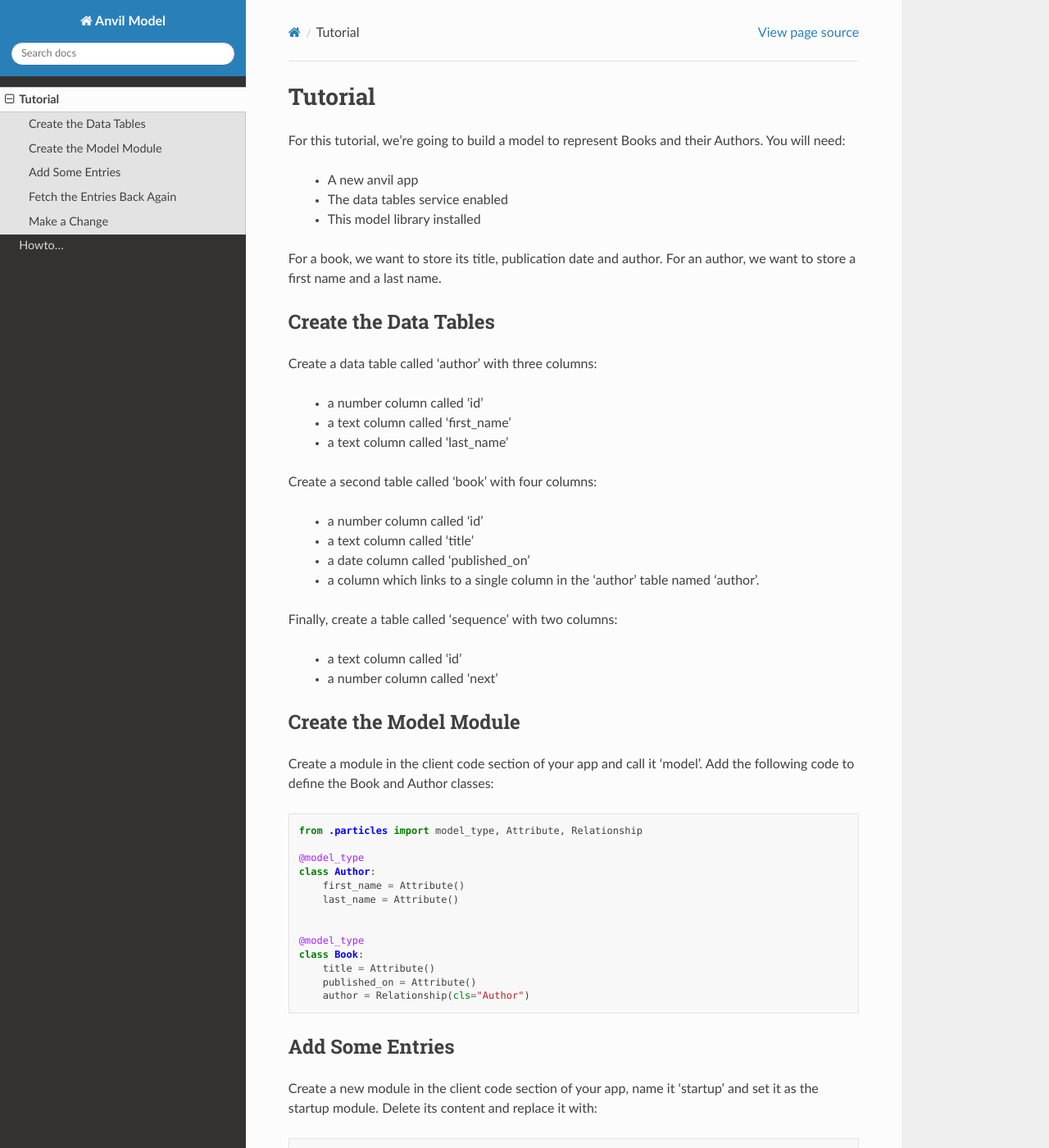
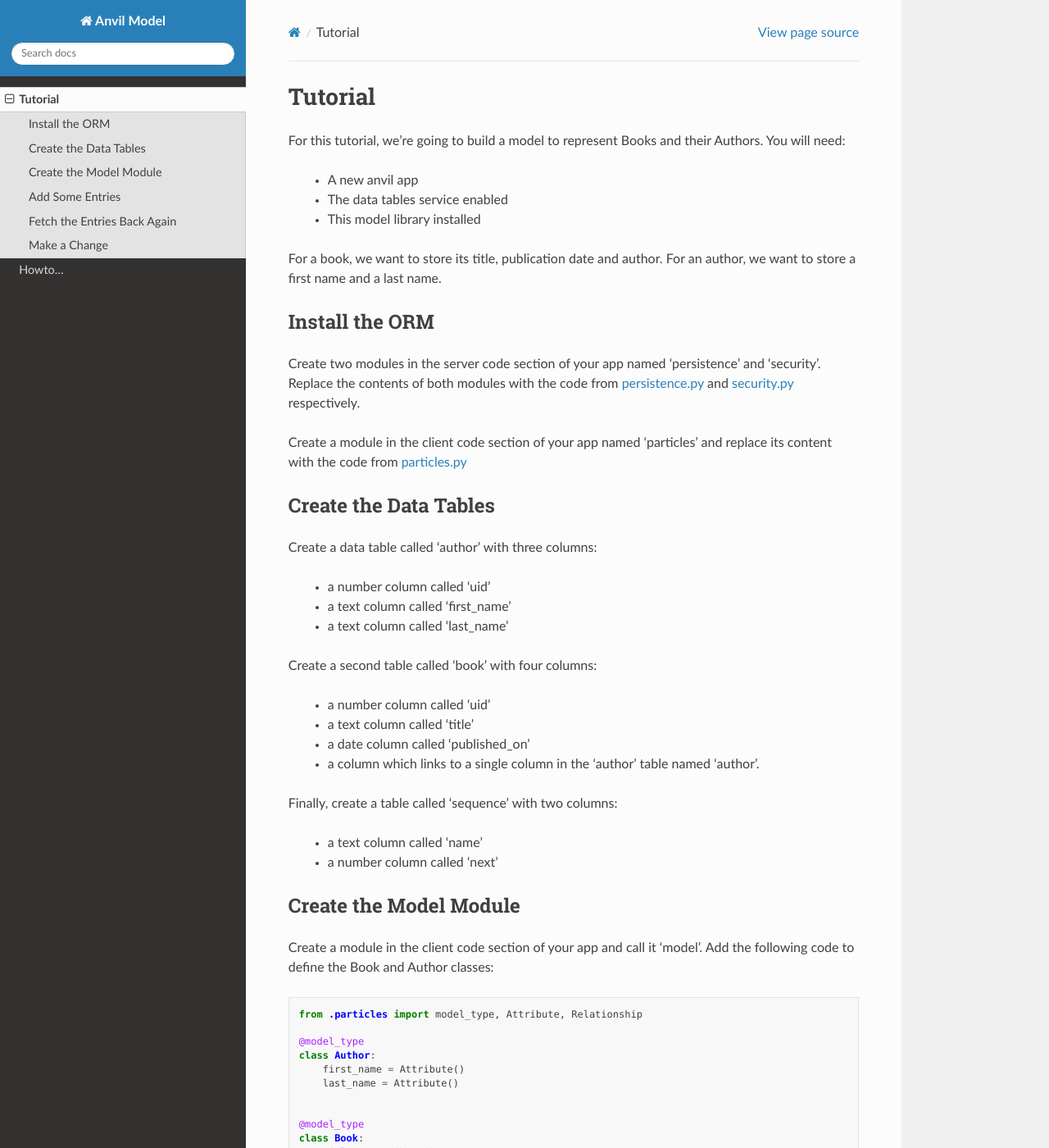
Before and after one commit to anvilistas/anvil-orm, a Sphinx documentation site: the page built from docs/tutorial.rst, in a window 1280 px wide and 1400 px high. Shown: the whole window at 82% size. Built offline with Sphinx 7.4.7 and the Read the Docs theme 2.0.0, drawn with Linux system fonts in a browser that asks for light colours.

Commit message:
Add installation section to tutorial

```diff
--- a/docs/tutorial.rst
+++ b/docs/tutorial.rst
@@ -11,24 +11,34 @@
 For a book, we want to store its title, publication date and author. For an author, we
 want to store a first name and a last name.
 
+Install the ORM
+---------------
+Create two modules in the server code section of your app named 'persistence' and 'security'. Replace the
+contents of both modules with the code from `persistence.py <https://github.com/meatballs/anvil-orm/blob/master/server_code/persistence.py>`_
+and `security.py <https://github.com/meatballs/anvil-orm/blob/master/server_code/security.py>`_
+respectively.
+
+Create a module in the client code section of your app named 'particles' and replace
+its content with the code from `particles.py <https://github.com/meatballs/anvil-orm/blob/master/client_code/particles.py>`_
+
 Create the Data Tables
 ----------------------
 Create a data table called 'author' with three columns:
 
-    * a number column called 'id'
+    * a number column called 'uid'
     * a text column called 'first_name'
     * a text column called 'last_name'
 
 Create a second table called 'book' with four columns:
 
-    * a number column called 'id'
+    * a number column called 'uid'
     * a text column called 'title'
     * a date column called 'published_on'
     * a column which links to a single column in the 'author' table named 'author'.
 
 Finally, create a table called 'sequence' with two columns:
 
-    * a text column called 'id'
+    * a text column called 'name'
     * a number column called 'next'
 
 Create the Model Module
```
